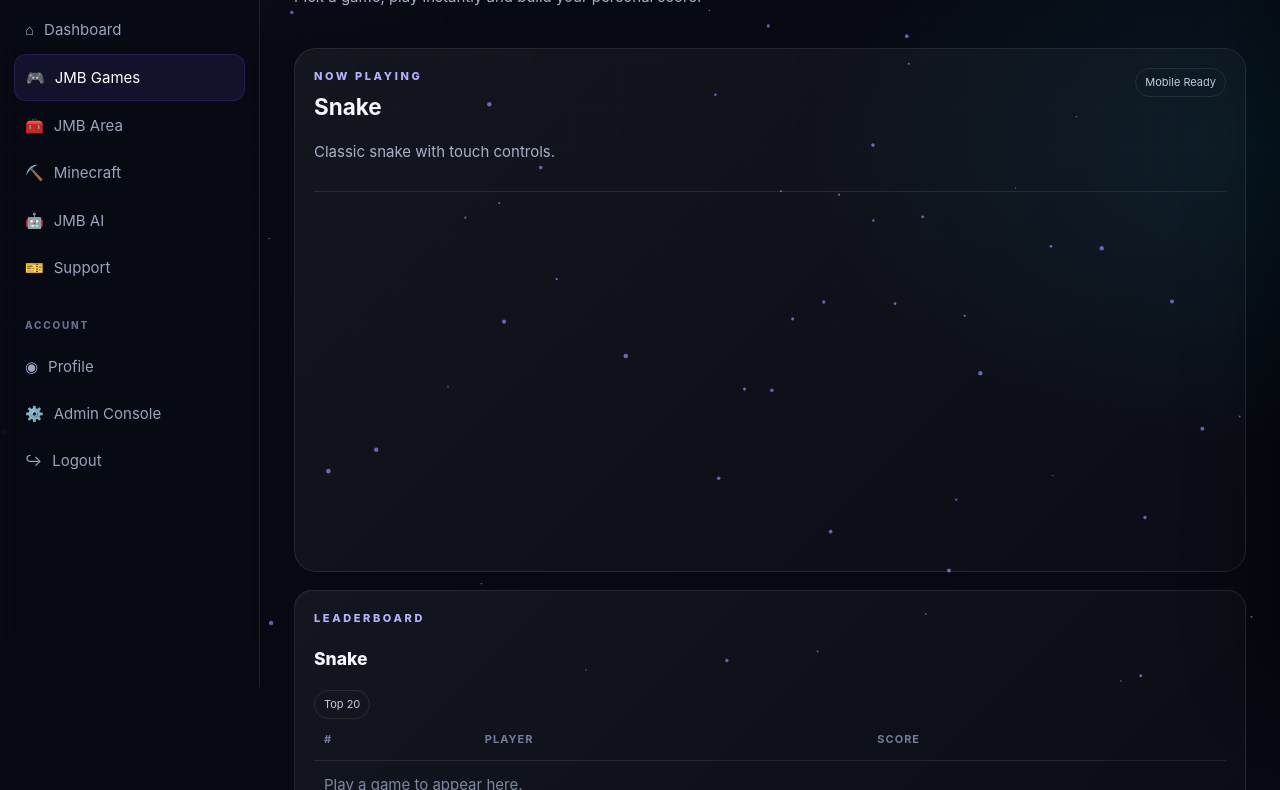
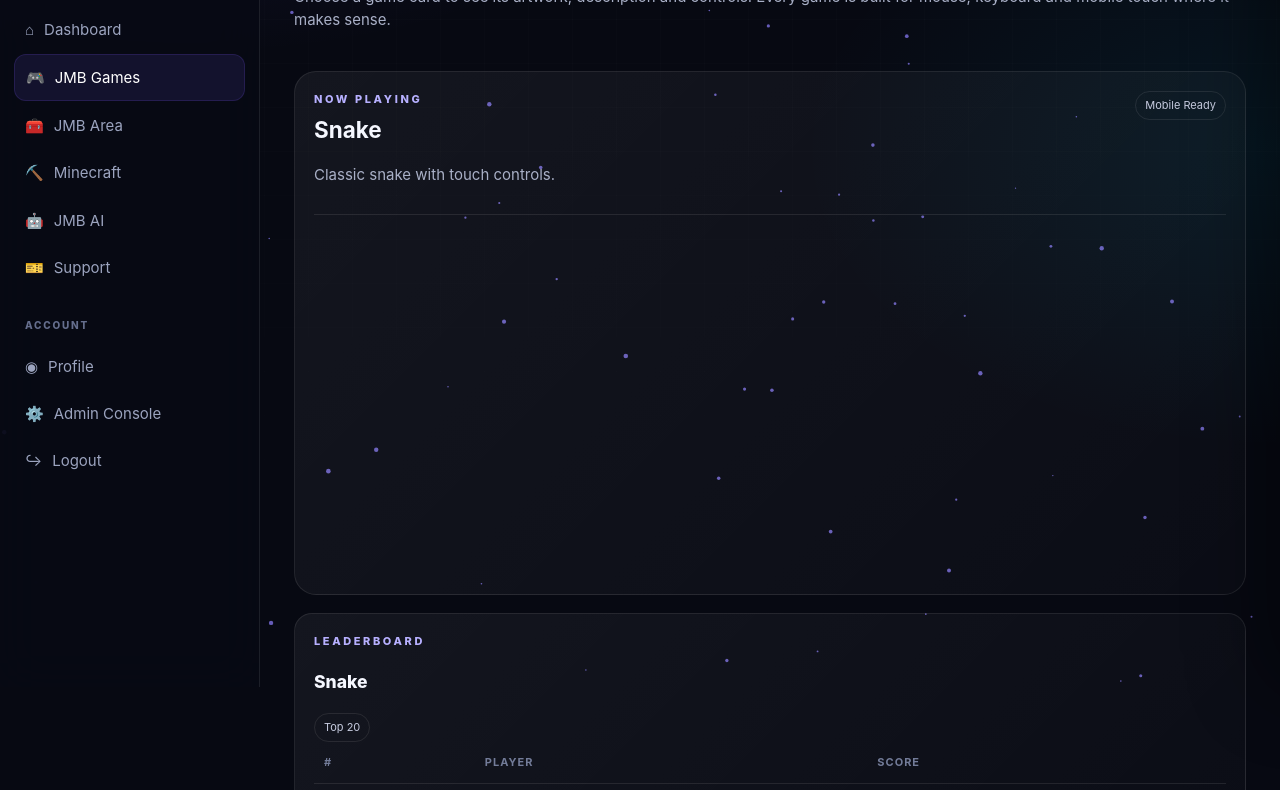
Before and after one commit to JMBYTGAMER/JMBHUB, a plain HTML site: page pages/games.html in a window 1280 px wide. Shown: the part 113-903 px from the top of the page. Drawn offline with Linux system fonts and the light colour scheme; no server answers.

Commit message:
Improve games page presentation

```diff
--- a/pages/games.html
+++ b/pages/games.html
@@ -5,7 +5,7 @@
 <div class="mobile-head"><div class="mobile-head-left"><a class="brand" href="dashboard.html"><span class="brand-mark"><img src="../assets/jmbhub-logo.png" alt="JMB HUB"></span><span><b>JMB</b><small>GAMES</small></span></a></div><div class="portal-top-actions"><a class="btn btn-ghost" href="dashboard.html">Home</a></div></div>
 <div class="app-shell"><aside class="sidebar"><div class="side-brand"><a class="brand" href="dashboard.html"><span class="brand-mark"><img src="../assets/jmbhub-logo.png" alt="JMB HUB"></span><span><b>JMB</b><small>GAMES</small></span></a></div><div class="side-section"><div class="side-label">PORTAL</div><a class="nav-link" href="dashboard.html"><span>⌂</span><span>Dashboard</span></a><a class="nav-link active" href="games.html"><span>🎮</span><span>JMB Games</span></a><a class="nav-link" href="jmb-area.html"><span>🧰</span><span>JMB Area</span></a><a class="nav-link" href="minecraft.html"><span>⛏️</span><span>Minecraft</span></a><a class="nav-link" href="ai.html"><span>🤖</span><span>JMB AI</span></a><a class="nav-link" href="support.html"><span>🎫</span><span>Support</span></a></div></aside>
 <main class="main"><section class="page">
-<div class="page-head"><div><div class="eyebrow">PLAY • SCORE • COMPETE</div><h1>JMB Games</h1><p>Pick a game, play instantly and build your personal score.</p></div></div>
+<div class="page-head"><div><div class="eyebrow">PLAY • SCORE • COMPETE</div><h1>JMB Games</h1><p>Choose a game card to see its artwork, description and controls. Every game is built for mouse, keyboard and mobile touch where it makes sense.</p></div></div>
 <div class="game-library" id="gameLibrary"></div>
 <div class="game-panel card"><div class="game-panel-head"><div><div class="eyebrow">NOW PLAYING</div><h2 id="activeGameTitle">Snake</h2><p id="activeGameDesc" class="muted">Classic snake with touch controls.</p></div><span id="activeGameBadge" class="pill">Mobile Ready</span></div><div id="gameStage" class="game-stage"></div></div>
 <div style="height:18px"></div><div class="grid grid-2"><div class="card"><div class="section-title"><div><div class="eyebrow">LEADERBOARD</div><h3 id="lbTitle">Snake</h3></div><span class="pill">Top 20</span></div><div class="table-wrap"><table class="table"><thead><tr><th>#</th><th>Player</th><th>Score</th></tr></thead><tbody id="leaderboardBody"><tr><td colspan="3" class="empty">Play a game to appear here.</td></tr></tbody></table></div></div><div class="card"><div class="eyebrow">SESSION</div><h3>All-game points</h3><p class="muted">Your current browser session score.</p><div class="big-number" id="overallScore">0</div><p class="muted">Keep playing to increase it.</p></div></div>
```
